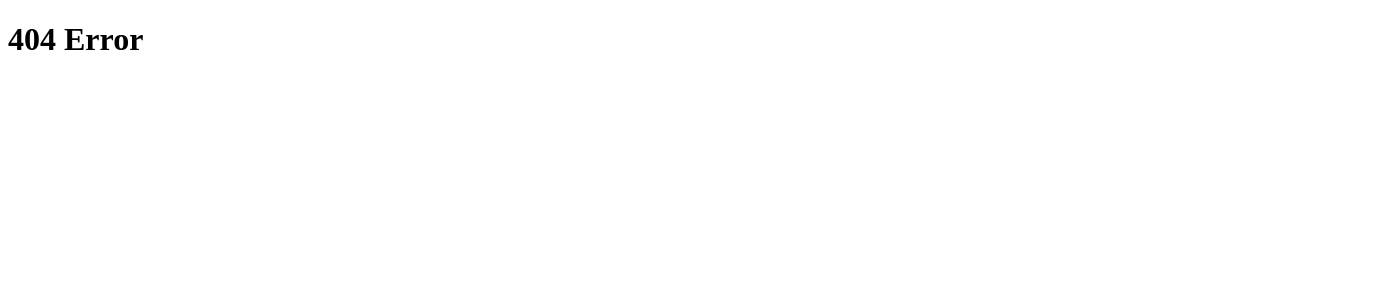
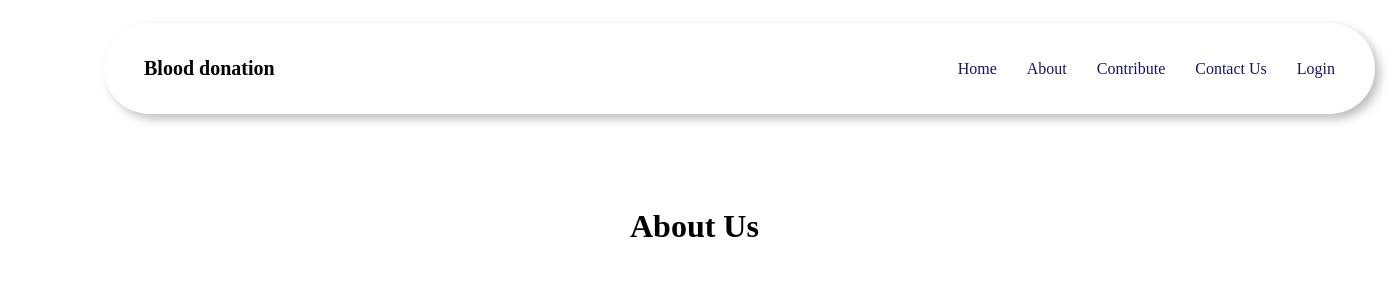
Before and after one commit to vision39/blooddonate, a PHP site: page /about.html in a window 1400 px wide. Before the commit the part shown is almost empty. Shown: the top 300 px of the page. Run offline with PHP 8.4, Linux system fonts and the light colour scheme.

Commit message:
major change

```diff
--- a/about.html
+++ b/about.html
@@ -5,8 +5,25 @@
     <meta http-equiv="X-UA-Compatible" content="IE=edge">
     <meta name="viewport" content="width=device-width, initial-scale=1.0">
     <title>About</title>
+    <link rel="stylesheet" href="style.css">
 </head>
 <body>
-    <h1>404 Error</h1>
+    <nav>
+        <h6>Blood donation</h6>
+        <div class="navigation">
+            <ul>
+                <li><a href="#">Home</a></li>
+                <li><a href="/about.html">About</a></li>
+                <li><a href="/contribute.html">Contribute</a></li>
+                <li><a href="/contact.html">Contact Us</a></li>
+                <li><a href="/login.html">Login</a></li>
+            </ul>
+        </div>
+    </nav>
+
+    <div class="container">
+        <h1>About Us</h1>
+    </div>
+
 </body>
 </html>
--- a/index.html
+++ b/index.html
@@ -12,10 +12,10 @@
 
 <body>
     <nav>
-        <h6>Blood donation</h6>
+        <h6> Blood donation </h6>
         <div class="navigation">
             <ul>
-                <li><a href="#">Home</a></li>
+                <li><a href="/">Home</a></li>
                 <li><a href="/about.html">About</a></li>
                 <li><a href="/contribute.html">Contribute</a></li>
                 <li><a href="/contact.html">Contact Us</a></li>
--- a/style.css
+++ b/style.css
@@ -332,7 +332,7 @@ nav .navigation ul li a {
 footer{
 
     padding: 5px;
-    background: fff;
+    background: #fff;
     border-top: 1px solid black;
 }
 
@@ -343,3 +343,21 @@ footer{
     align-items: center;
     justify-content: center;
 }
+
+/* About Section */
+
+.container{
+    display: flex;
+    height: 30%;
+    background-color: #000;
+}
+
+h1{
+    position: absolute;
+    display: flex;
+    align-items: center;
+    justify-content: center;
+    margin-top: 26vh;
+    z-index: 1;
+    left: 45%;
+}
```
Also changed, not shown: contact.html (+14 -1 lines), contribute.html (+14 -1 lines), login.html (+14 -1 lines).
